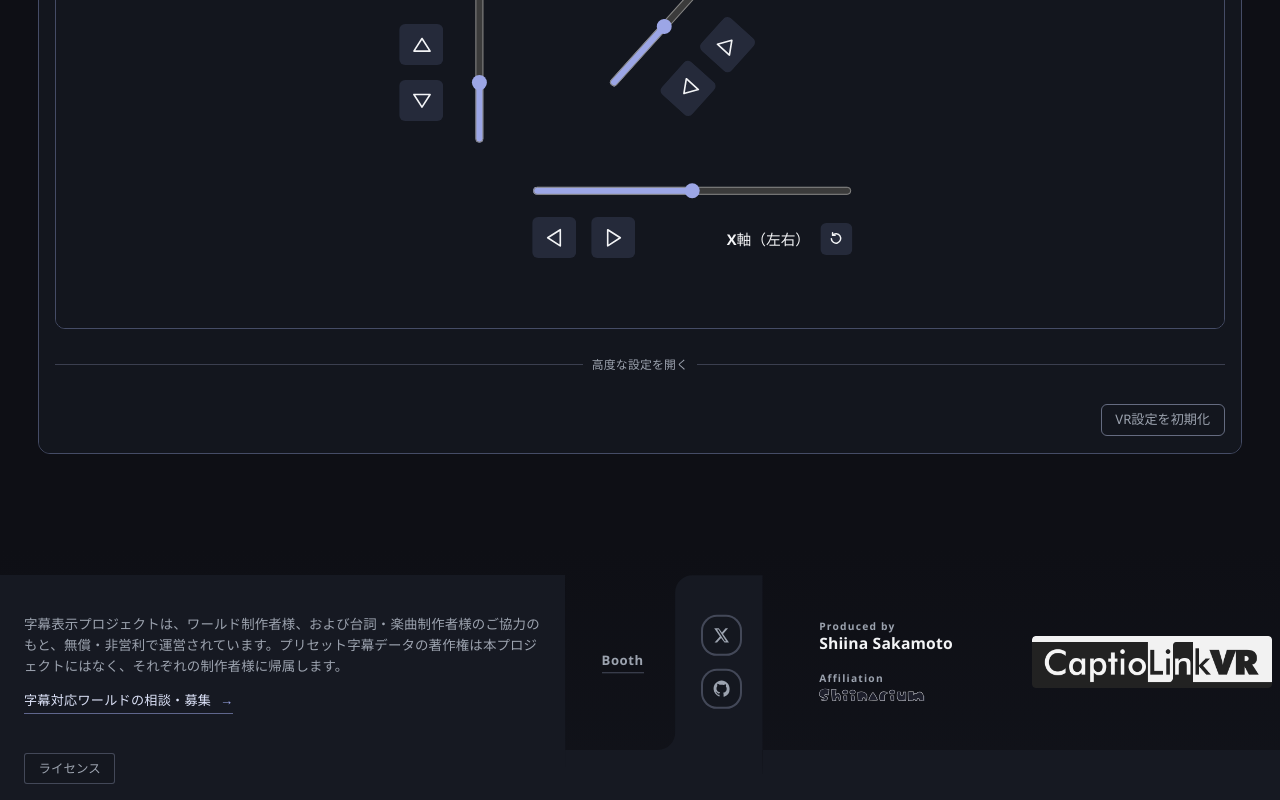
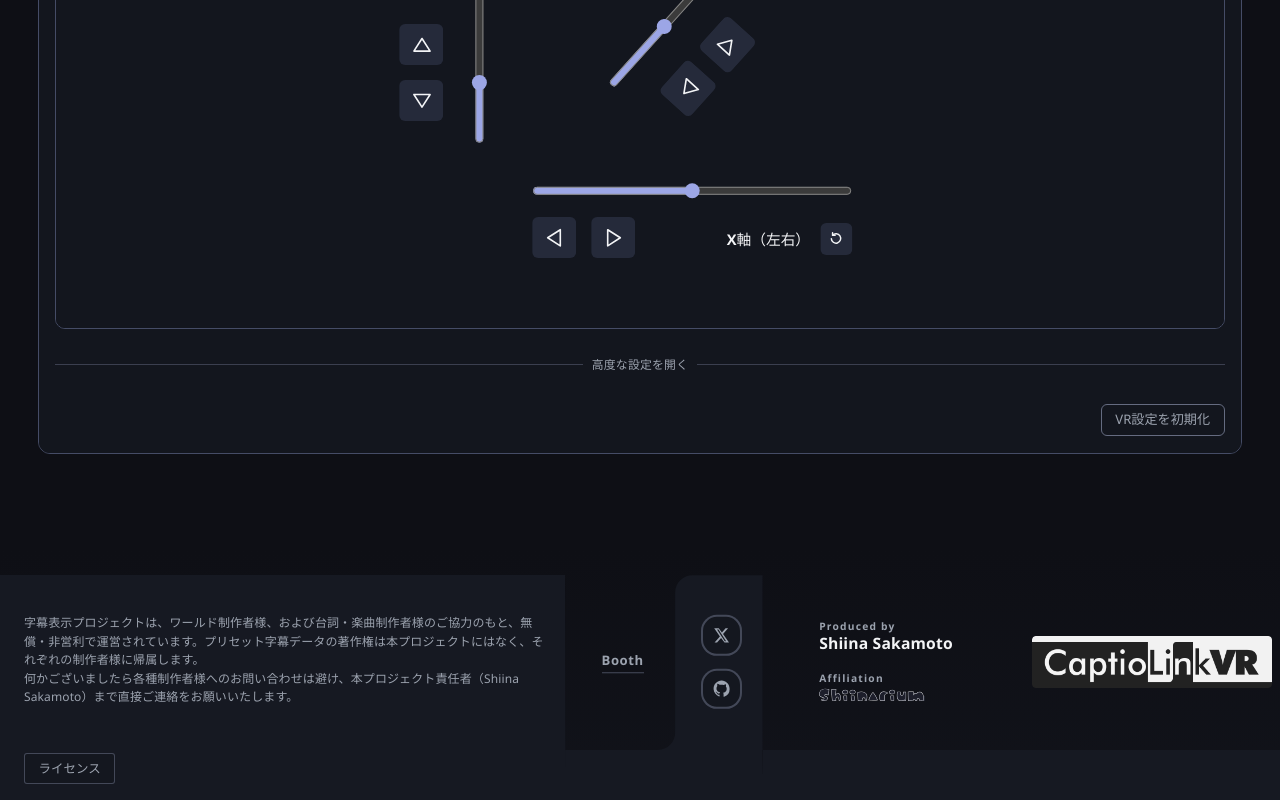
Before and after one commit to ShiinaSakamoto/CaptioLinkVR, a React (Vite) app: page / in a window 1280 px wide. Shown: the part 1089-1889 px from the top of the page. Built offline with nearby package versions, Linux system fonts and the light colour scheme.

Commit message:
フッターの文言調整

```diff
--- a/src/features/subtitles/components/workspace/WorkspaceFooter.jsx
+++ b/src/features/subtitles/components/workspace/WorkspaceFooter.jsx
@@ -17,8 +17,6 @@ const FOOTER_LINKS = {
   github: "https://github.com/ShiinaSakamoto/CaptioLinkVR",
   // Booth ショップURLが確定したら差し替え
   booth: "https://booth.pm/",
-  // 募集用の専用フォームができたら差し替え
-  worlds: "https://x.com/Shiina_12siy",
 };
 
 const openLink = (url) => {
@@ -148,21 +146,9 @@ export const WorkspaceFooter = memo(({ onLicenseClick }) => {
           </div>
         </div>
 
-        {/* [ 文章 | 対応ワールド募集リンク ] */}
+        {/* 制作者メッセージ */}
         <div className={styles.footerMessage}>
           <p className={styles.footerNoteBody}>{ui.footerNoteBody}</p>
-          <button
-            type="button"
-            className={styles.footerNoteCta}
-            onClick={() => openLink(FOOTER_LINKS.worlds)}
-            aria-label={ui.openWorldsForm}
-            title={ui.openWorldsForm}
-          >
-            <span>{ui.footerWorldsCta}</span>
-            <span className={styles.footerNoteCtaArrow} aria-hidden="true">
-              →
-            </span>
-          </button>
         </div>
 
         {/* ライセンス */}
--- a/src/features/subtitles/components/workspace/styles/_footer-content.scss
+++ b/src/features/subtitles/components/workspace/styles/_footer-content.scss
@@ -221,45 +221,11 @@
 .footerNoteBody {
   margin: 0;
   color: $textSecondary;
-  font-size: 0.84rem;
+  font-size: 0.75rem;
   font-weight: 500;
   line-height: 1.55;
   letter-spacing: 0.01em;
-}
-
-.footerNoteCta {
-  display: inline-flex;
-  align-items: center;
-  align-self: flex-start;
-  gap: 0.55rem;
-  margin: 0;
-  border: 0;
-  border-bottom: 1px solid rgba($primary, 0.55);
-  border-radius: 0;
-  padding: 0.2rem 0 0.28rem;
-  color: $textAccent;
-  background: transparent;
-  font-size: 0.82rem;
-  font-weight: 700;
-  line-height: 1.2;
-  letter-spacing: 0.02em;
-  white-space: nowrap;
-  cursor: pointer;
-
-  &:hover {
-    color: $textStrong;
-    border-bottom-color: rgba($primaryHover, 0.9);
-
-    .footerNoteCtaArrow {
-      transform: translateX(0.2rem);
-    }
-  }
-}
-
-.footerNoteCtaArrow {
-  display: inline-block;
-  color: $primary;
-  transition: transform 140ms ease;
+  white-space: pre-line;
 }
 
 .footerLicense {
--- a/src/shared/uiText.js
+++ b/src/shared/uiText.js
@@ -18,9 +18,7 @@ export const ui = {
   affiliationOf: "Affiliation",
   footerNoteLabel: "From the maker",
   footerNoteBody:
-    "字幕表示プロジェクトは、ワールド制作者様、および台詞・楽曲制作者様のご協力のもと、無償・非営利で運営されています。プリセット字幕データの著作権は本プロジェクトにはなく、それぞれの制作者様に帰属します。",
-  footerWorldsCta: "字幕対応ワールドの相談・募集",
-  openWorldsForm: "字幕対応ワールドの相談・募集を開く",
+    "字幕表示プロジェクトは、ワールド制作者様、および台詞・楽曲制作者様のご協力のもと、無償・非営利で運営されています。プリセット字幕データの著作権は本プロジェクトにはなく、それぞれの制作者様に帰属します。\n何かございましたら各種制作者様へのお問い合わせは避け、本プロジェクト責任者（Shiina Sakamoto）まで直接ご連絡をお願いいたします。",
   openX: "X（旧Twitter）を開く",
   openGitHub: "GitHubリポジトリを開く",
   booth: "Booth",
```
